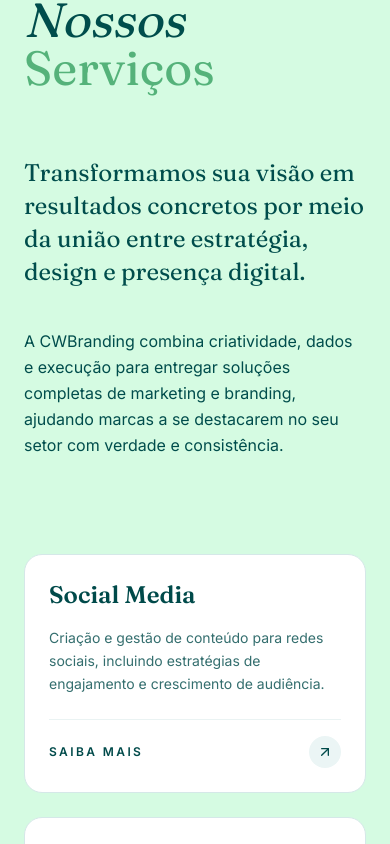
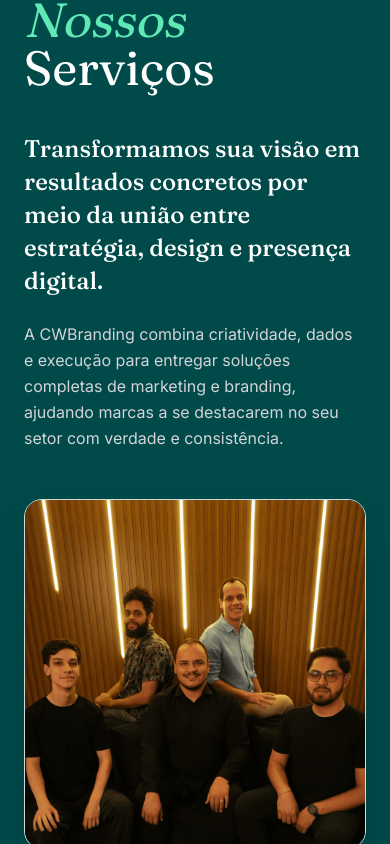
Before and after one commit to cwbrandingdev/cwbranding-site-nextjs, a Next.js app: page / in a window 390 px wide. Shown: the part 960-1804 px from the top of the page. Built offline with nearby package versions, Linux system fonts and the light colour scheme.

Commit message:
update: refactored components

```diff
--- a/app/components/ServiceSection.tsx
+++ b/app/components/ServiceSection.tsx
@@ -42,30 +42,44 @@ export function ServicesSection() {
   return (
     <section
       id="servicos"
-      className="relative py-28 md:py-40 px-6 md:px-12 bg-green-200/60"
+      className="relative py-28 md:py-40 px-6 md:px-12 bg-[#004A4A]"
     >
       <div className="mx-auto max-w-[1400px]">
+        <div className="grid grid-cols-1 lg:grid-cols-2 gap-12 lg:gap-20 items-center">
+          <div>
             <Reveal>
               <h2 className="font-display text-5xl md:text-7xl lg:text-8xl">
-            <span className="italic text-[#004D4C]">Nossos</span>{" "}
-            <span className="text-green-700/60">Serviços</span>
+                <span className="italic text-emerald-300">Nossos</span>{" "}
+                <span className="text-white">Serviços</span>
               </h2>
             </Reveal>
 
-        <div className="mt-16 grid md:grid-cols-2 gap-10 md:gap-20 max-w-5xl">
+            <div className="mt-10 space-y-6 max-w-xl">
               <Reveal delay={0.1}>
-            <p className="font-display text-2xl md:text-3xl leading-snug  text-[#004D4C]">
-              Transformamos sua visão em resultados concretos por meio da união
-              entre estratégia, design e presença digital.
+                <p className="font-display text-2xl md:text-3xl leading-snug text-white font-medium">
+                  Transformamos sua visão em resultados concretos por meio da
+                  união entre estratégia, design e presença digital.
                 </p>
               </Reveal>
+
               <Reveal delay={0.2}>
-            <p className="text-base md:text-lg leading-relaxed  text-[#004D4C]">
-              A CWBranding combina criatividade, dados e execução para entregar
-              soluções completas de marketing e branding, ajudando marcas a se
-              destacarem no seu setor com verdade e consistência.
+                <p className="text-base md:text-lg leading-relaxed text-zinc-300">
+                  A CWBranding combina criatividade, dados e execução para
+                  entregar soluções completas de marketing e branding, ajudando
+                  marcas a se destacarem no seu setor com verdade e
+                  consistência.
                 </p>
               </Reveal>
+            </div>
+          </div>
+
+          <div className="w-full h-[350px] md:h-[450px] rounded-2xl overflow-hidden shadow-2xl border border-white/80">
+            <img
+              src="/equipecwbranding.avif"
+              alt="Processo Criativo CWBranding"
+              className="w-full h-full object-cover"
+            />
+          </div>
         </div>
 
         <div className="mt-24 grid grid-cols-1 md:grid-cols-2 lg:grid-cols-4 gap-6">
--- a/app/components/SpaceSection.tsx
+++ b/app/components/SpaceSection.tsx
@@ -1,53 +1,106 @@
 "use client";
 
-import { ArrowUpRight } from "lucide-react";
+import { ArrowUpRight, MapPin } from "lucide-react";
 import { Reveal } from "./ui/Reveal";
+import {
+  Carousel,
+  CarouselContent,
+  CarouselItem,
+  CarouselNext,
+  CarouselPrevious,
+} from "@/components/ui/carousel";
+
+const carouselImages = [
+  "https://images.unsplash.com/photo-1497366216548-37526070297c?auto=format&fit=crop&w=1200&q=80",
+  "https://images.unsplash.com/photo-1497215728101-856f4ea42174?auto=format&fit=crop&w=1200&q=80",
+  "https://images.unsplash.com/photo-1497366811353-6870744d04b2?auto=format&fit=crop&w=1200&q=80",
+];
+
+const fixedAddress = "Rua Ébano Pereira, 11, Sala 1401, Curitiba, PR, Brasil";
 
 export function SpaceSection() {
   return (
-    <>
-      <section className="grid md:grid-cols-3 gap-1">
-        {[1, 2, 3].map((n) => (
-          <Reveal key={n} delay={n * 0.1}>
-            <div className="aspect-[3/4] bg-gradient-to-br from-[var(--sand)] to-[var(--brand)]/40 flex items-center justify-center text-[var(--brand-deep)]/60 text-xs tracking-[0.3em] uppercase">
-              [ Imagem {n} ]
+    <div className="grid grid-cols-1 lg:grid-cols-2 max-h-auto bg-[#004A4A] text-white">
+      <section className="flex items-center justify-center py-12 lg:py-0 px-6">
+        <Carousel className="w-full max-w-[500px]">
+          <CarouselContent>
+            {carouselImages.map((img, index) => (
+              <CarouselItem key={index}>
+                <div className="relative h-[320px] md:h-[500px] w-full rounded-2xl overflow-hidden shadow-xl">
+                  <img
+                    src={img}
+                    alt={`Slide ${index + 1}`}
+                    className="w-full h-full object-cover"
+                  />
+                  <div className="absolute inset-0 bg-black/20" />
                 </div>
-          </Reveal>
+              </CarouselItem>
             ))}
+          </CarouselContent>
+          <CarouselPrevious className="left-4 bg-[#004A4A]/70 text-white border-white/20 hover:bg-[#004A4A] hover:text-white" />
+          <CarouselNext className="right-4 bg-[#004A4A]/70 text-white border-white/20 hover:bg-[#004A4A] hover:text-white" />
+        </Carousel>
       </section>
 
-      <section className="relative py-28 md:py-40 px-6 md:px-12 bg-[var(--sand)]">
-        <div className="mx-auto max-w-[1200px] text-center">
+      <section className="flex flex-col justify-center py-16 md:py-24 px-6 md:px-16 lg:px-24 border-t lg:border-t-0 lg:border-l border-white/10">
+        <div className="max-w-[600px] mx-auto w-full">
           <Reveal>
-            <div className="mx-auto size-24 rounded-full border-2 border-[var(--brand-deep)] flex items-center justify-center mb-10">
-              <span className="font-display text-3xl italic text-[var(--brand-deep)]">
+            <div className="size-20 rounded-full border-2 border-emerald-400/50 flex items-center justify-center mb-8 mx-auto lg:mx-0">
+              <span className="font-display text-2xl italic text-emerald-300">
                 cw
               </span>
             </div>
           </Reveal>
+
           <Reveal delay={0.1}>
-            <h3 className="font-display text-3xl md:text-5xl text-[var(--brand-deep)] max-w-3xl mx-auto leading-tight">
+            <h3 className="font-display text-3xl md:text-5xl text-white font-semibold leading-tight text-center lg:text-left">
               Nosso Espaço
             </h3>
           </Reveal>
+
           <Reveal delay={0.2}>
-            <p className="mt-8 max-w-2xl mx-auto text-lg md:text-xl leading-relaxed text-[var(--brand-ink)]/80">
+            <p className="mt-6 text-base md:text-lg leading-relaxed text-zinc-200 text-center lg:text-left">
               Confiança se constrói com solidez e transparência. Nossa sede, em
               frente ao Palácio Avenida, no coração de Curitiba, é a prova de
               que somos uma empresa real e consolidada — um espaço onde
               estratégias ganham vida e parcerias duradouras se fortalecem.
             </p>
           </Reveal>
+
           <Reveal delay={0.3}>
+            <div className="mt-8 flex justify-center lg:justify-start">
               <a
                 href="#"
-              className="mt-10 inline-flex items-center gap-3 border border-[var(--brand-deep)] rounded-full px-7 py-3 text-sm tracking-[0.2em] uppercase text-[var(--brand-deep)] hover:bg-[var(--brand-deep)] hover:text-[color:var(--sand-soft)] transition"
+                className="inline-flex items-center gap-3 border border-emerald-400 rounded-full px-7 py-3 text-sm tracking-[0.2em] uppercase text-emerald-300 hover:bg-emerald-400 hover:text-[#004A4A] transition font-medium"
               >
                 Descubra <ArrowUpRight className="size-4" />
               </a>
+            </div>
           </Reveal>
+
+          <hr className="my-10 border-white/10" />
+
+          <div className="space-y-4">
+            <h4 className="text-lg font-medium text-emerald-300 flex items-center gap-2">
+              <MapPin className="size-5" /> Localização
+            </h4>
+
+            <div className="relative w-full h-[280px] rounded-xl overflow-hidden shadow-2xl border border-white/10">
+              <iframe
+                title="Google Maps"
+                width="100%"
+                height="100%"
+                style={{ border: 0 }}
+                loading="lazy"
+                allowFullScreen
+                src={`https://maps.google.com/maps?q=${encodeURIComponent(
+                  fixedAddress,
+                )}&t=&z=17&ie=UTF8&iwloc=&output=embed`}
+              />
+            </div>
+          </div>
         </div>
       </section>
-    </>
+    </div>
   );
 }
```
Also changed, not shown: app/components/PricingSection.tsx (+45 -47 lines). Lines whose indentation alone changed are shown as unchanged.
